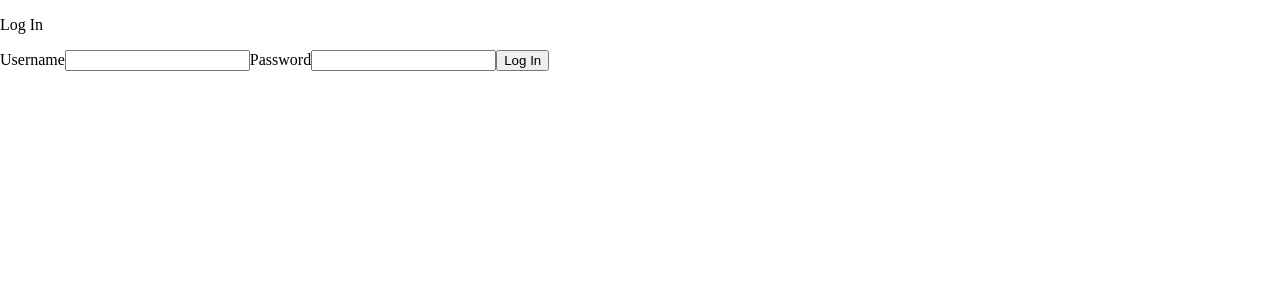
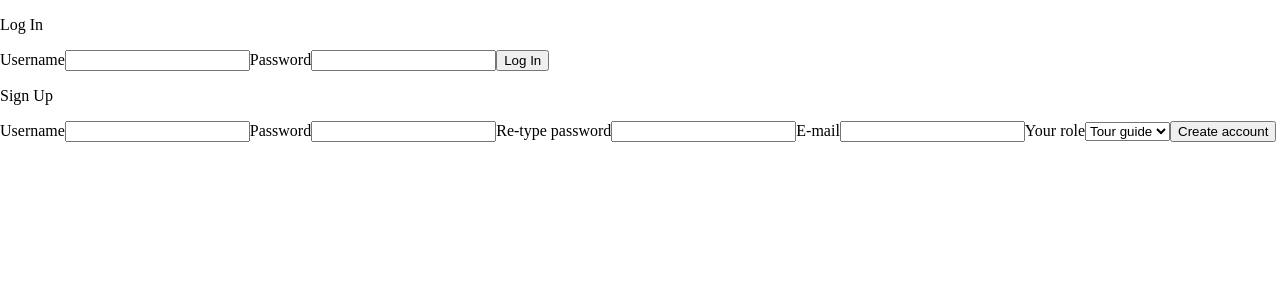
Before and after one commit to wanderlust-team/Front-end, a React (Create React App) app: page / in a window 1280 px wide. Shown: the top 300 px of the page. Built offline with nearby package versions, Linux system fonts and the light colour scheme.

Commit message:
render signup UI

```diff
--- a/src/App.js
+++ b/src/App.js
@@ -1,11 +1,13 @@
 import React from 'react'
 
 import Login from './Login'
+import Signup from './Signup'
 
 function App() {
   return (
     <>
       <Login />
+      <Signup />
     </>
   )
 }
--- /dev/null
+++ b/src/Signup.js
@@ -0,0 +1,75 @@
+import React, { useState } from 'react'
+
+function Signup() {
+  const [username, setUsername] = useState('')
+  const handleUsername = e => setUsername(e.target.value)
+
+  const [password, setPassword] = useState('')
+  const handlePassword = e => setPassword(e.target.value)
+
+  const [retypePassword, setRetypePassword] = useState('')
+  const handleRetypePassword = e => setRetypePassword(e.target.value)
+
+  const [email, setEmail] = useState('')
+  const handleEmail = e => setEmail(e.target.value)
+
+  const submitSignup = e => {
+    e.preventDefault()
+    console.log('Signup successful')
+  }
+
+  return (
+    <>
+      <p>Sign Up</p>
+
+      <form onSubmit={submitSignup}>
+        <label>
+          Username
+          <input
+            type="text"
+            value={username}
+            onChange={handleUsername}
+            required
+          />
+        </label>
+
+        <label>
+          Password
+          <input
+            type="password"
+            value={password}
+            onChange={handlePassword}
+            required
+          />
+        </label>
+
+        <label>
+          Re-type password
+          <input
+            type="password"
+            value={retypePassword}
+            onChange={handleRetypePassword}
+            required
+          />
+        </label>
+
+        <label>
+          E-mail
+          <input type="email" value={email} onChange={handleEmail} required />
+        </label>
+
+        <label>
+          Your role
+          <select required>
+            <option value="guide">Tour guide</option>
+            <option value="tourist">Tourist</option>
+          </select>
+        </label>
+
+        <button>Create account</button>
+      </form>
+    </>
+  )
+}
+
+export default Signup
```
